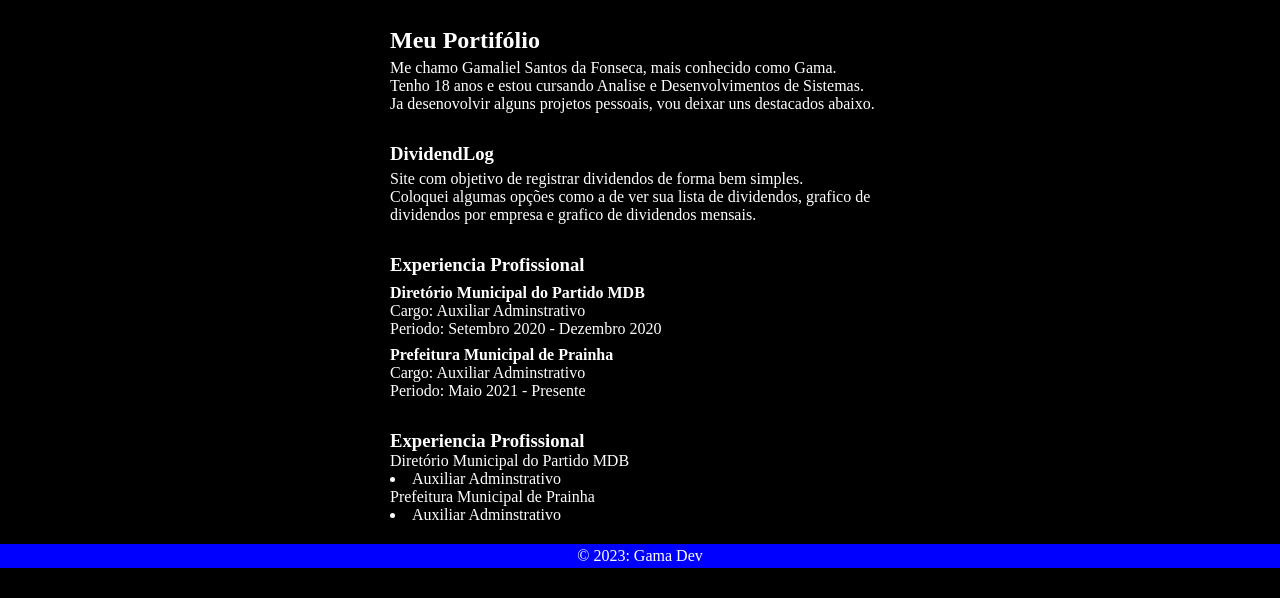
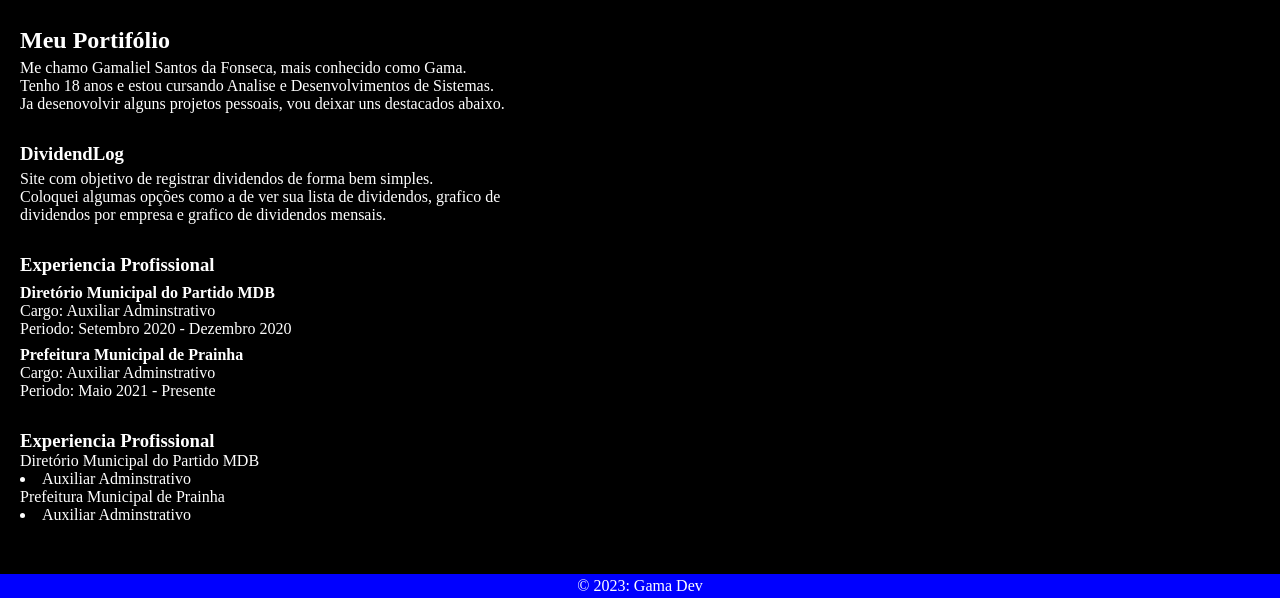
Before and after one commit to Gama-211/Portifolio, a plain HTML site: page index.html in a window 1280 px wide. Shown: the part 270-868 px from the top of the page. Before the commit the page ends 838 px from the top, so only its background shows below. Drawn offline with Linux system fonts and the light colour scheme.

Commit message:
Update style.css

```diff
--- a/style.css
+++ b/style.css
@@ -33,7 +33,7 @@ header img {
 
 .corpo {
     max-width: 500px;
-    margin: 50px auto 0;
+    margin: 50px 0;
     padding: 0 20px;
 }
 
```
